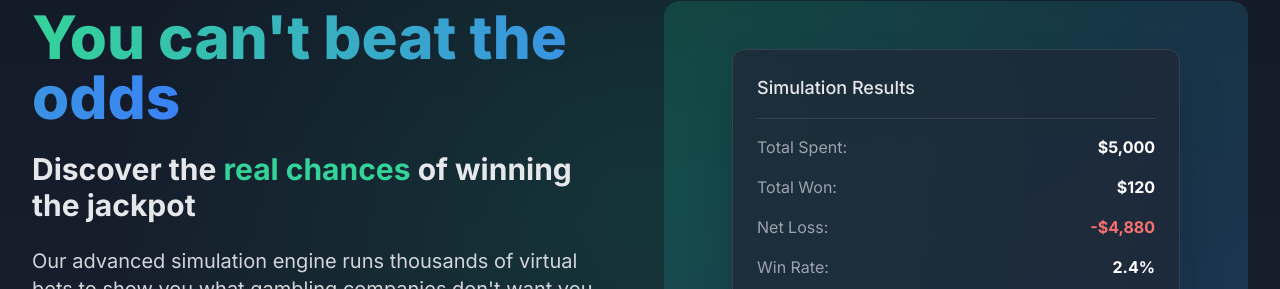
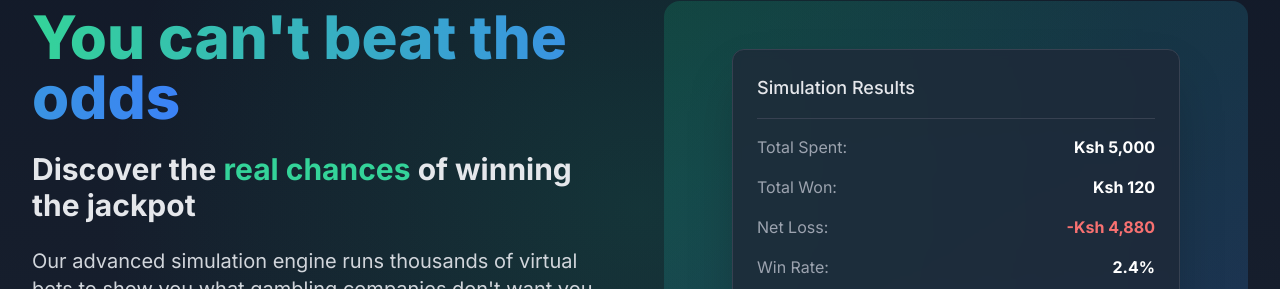
Before and after one commit to kipropbrian/Jackpot, a Next.js app in the folder frontend/: page / in a window 1280 px wide. Shown: the part 207-496 px from the top of the page. Built offline with nearby package versions, Linux system fonts and the light colour scheme.

Commit message:
Update currency format in simulation details to Ksh for consistency with local standards

```diff
--- a/frontend/app/page.tsx
+++ b/frontend/app/page.tsx
@@ -233,16 +233,18 @@ export default function Home() {
                       <div className="space-y-4">
                         <div className="flex justify-between items-center">
                           <span className="text-gray-400">Total Spent:</span>
-                          <span className="text-white font-bold">$5,000</span>
+                          <span className="text-white font-bold">
+                            Ksh 5,000
+                          </span>
                         </div>
                         <div className="flex justify-between items-center">
                           <span className="text-gray-400">Total Won:</span>
-                          <span className="text-white font-bold">$120</span>
+                          <span className="text-white font-bold">Ksh 120</span>
                         </div>
                         <div className="flex justify-between items-center">
                           <span className="text-gray-400">Net Loss:</span>
                           <span className="text-red-400 font-bold">
-                            -$4,880
+                            -Ksh 4,880
                           </span>
                         </div>
                         <div className="flex justify-between items-center">
```
